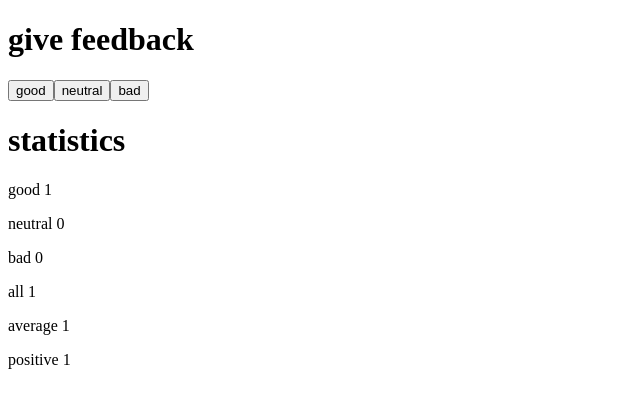
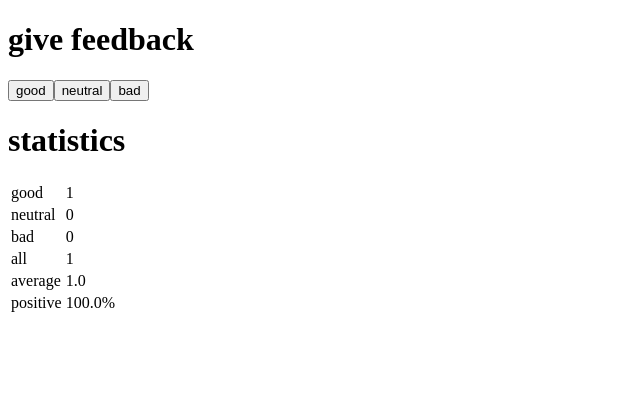
Before and after one commit to TakaroYont/full-stack-open, a React (Create React App) app in the folder part1/unicafe/: page / in a window 1280 px wide. Both pictures are taken after a click on the button "good". Shown: the top 408 px of the page, without its empty margins (0-640 px from the left). Built offline with nearby package versions, Linux system fonts and the light colour scheme.

Commit message:
Exercise 1.10

```diff
--- a/part1/unicafe/src/App.js
+++ b/part1/unicafe/src/App.js
@@ -2,26 +2,29 @@
 
 const Button = ({ text, handleClick }) => <button onClick={handleClick}> {text}</button>;
 const StatisticLine = ({ text, value }) => (
-  <p>
-    {text} {value}
-  </p>
+  <tr>
+    <td>{text}</td>
+    <td>{value}</td>
+  </tr>
 );
 const Statistic = ({ good, neutral, bad }) => {
   const all = good + neutral + bad;
-  const average = (good - bad) / all;
-  const positive = good / all;
+  const average = ((good - bad) / all).toFixed(1) || 0;
+  const positive = ((good / all) * 100).toFixed(1) || 0;
   return (
     <>
       <h1>statistics</h1>
       {all > 0 ? (
-        <>
-          <StatisticLine text='good' value={good} />
-          <StatisticLine text='neutral' value={neutral} />
-          <StatisticLine text='bad' value={bad} />
-          <StatisticLine text='all' value={all} />
-          <StatisticLine text='average' value={average} />
-          <StatisticLine text='positive' value={positive} />
-        </>
+        <table>
+          <tbody>
+            <StatisticLine text='good' value={good} />
+            <StatisticLine text='neutral' value={neutral} />
+            <StatisticLine text='bad' value={bad} />
+            <StatisticLine text='all' value={all} />
+            <StatisticLine text='average' value={average} />
+            <StatisticLine text='positive' value={positive + '%'} />
+          </tbody>
+        </table>
       ) : (
         <p>No feedback given</p>
       )}
```
